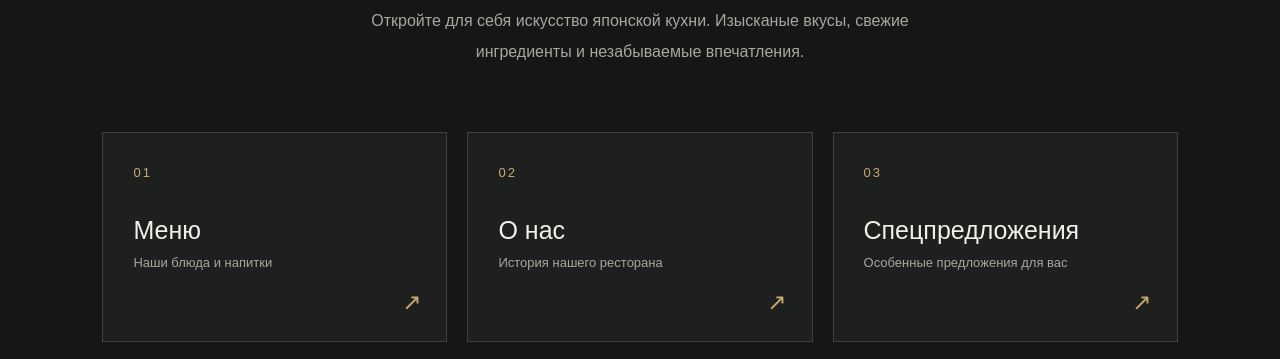
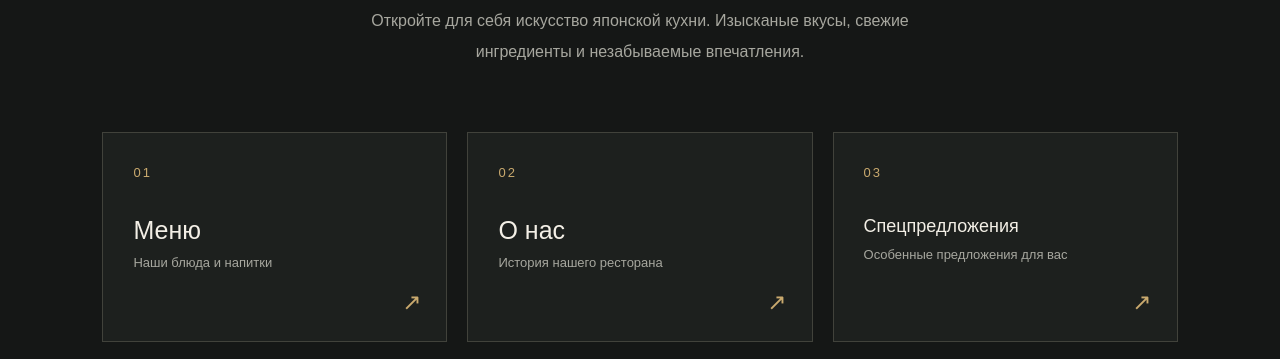
Before and after one commit to mouinebj330-wq/sushi-oqshi, a plain HTML site: page index.html in a window 1280 px wide. Shown: the part 437-796 px from the top of the page. Drawn offline with Linux system fonts and the light colour scheme.

Commit message:
Add files via upload

```diff
--- a/style.css
+++ b/style.css
@@ -953,3 +953,9 @@ body{
         line-height: 1.5;
     }
 }
+.page-card h2 {
+    overflow-wrap: anywhere;
+}
+.page-card:nth-child(3) h2 {
+    font-size: 18px;
+}
```
